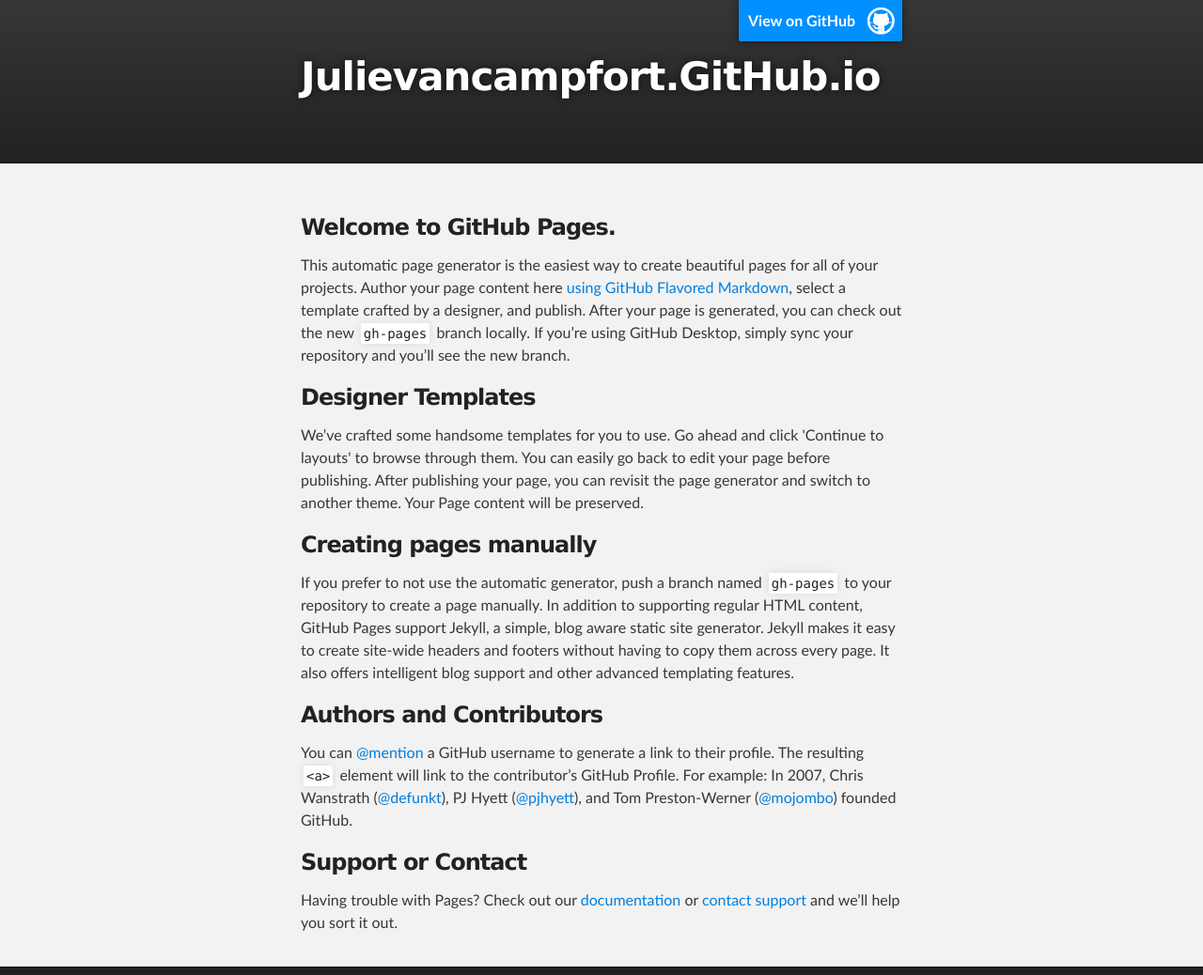
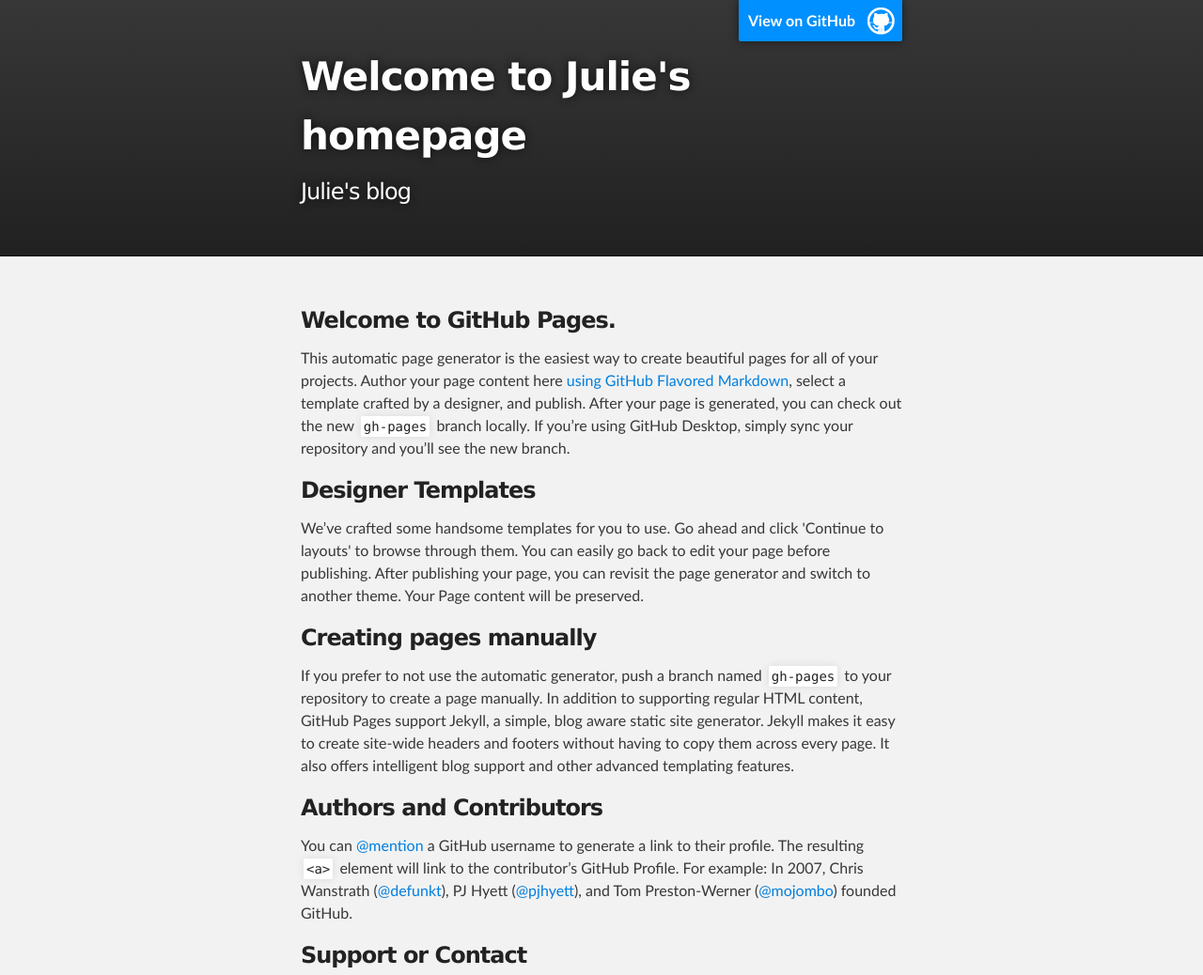
Before and after one commit to JulieVanCampfort/JulieVanCampfort.github.io, a plain HTML site: page index.html in a window 1280 px wide. Shown: the top 1038 px of the page at 94% size. Drawn offline with Linux system fonts and the light colour scheme.

Commit message:
added a friendlier title

```diff
--- a/index.html
+++ b/index.html
@@ -18,8 +18,8 @@
         <header class="inner">
           <a id="forkme_banner" href="https://github.com/JulieVanCampfort">View on GitHub</a>
 
-          <h1 id="project_title">Julievancampfort.GitHub.io</h1>
-          <h2 id="project_tagline"></h2>
+          <h1 id="project_title">Welcome to Julie's homepage</h1>
+          <h2 id="project_tagline">Julie's blog</h2>
 
         </header>
     </div>
```
